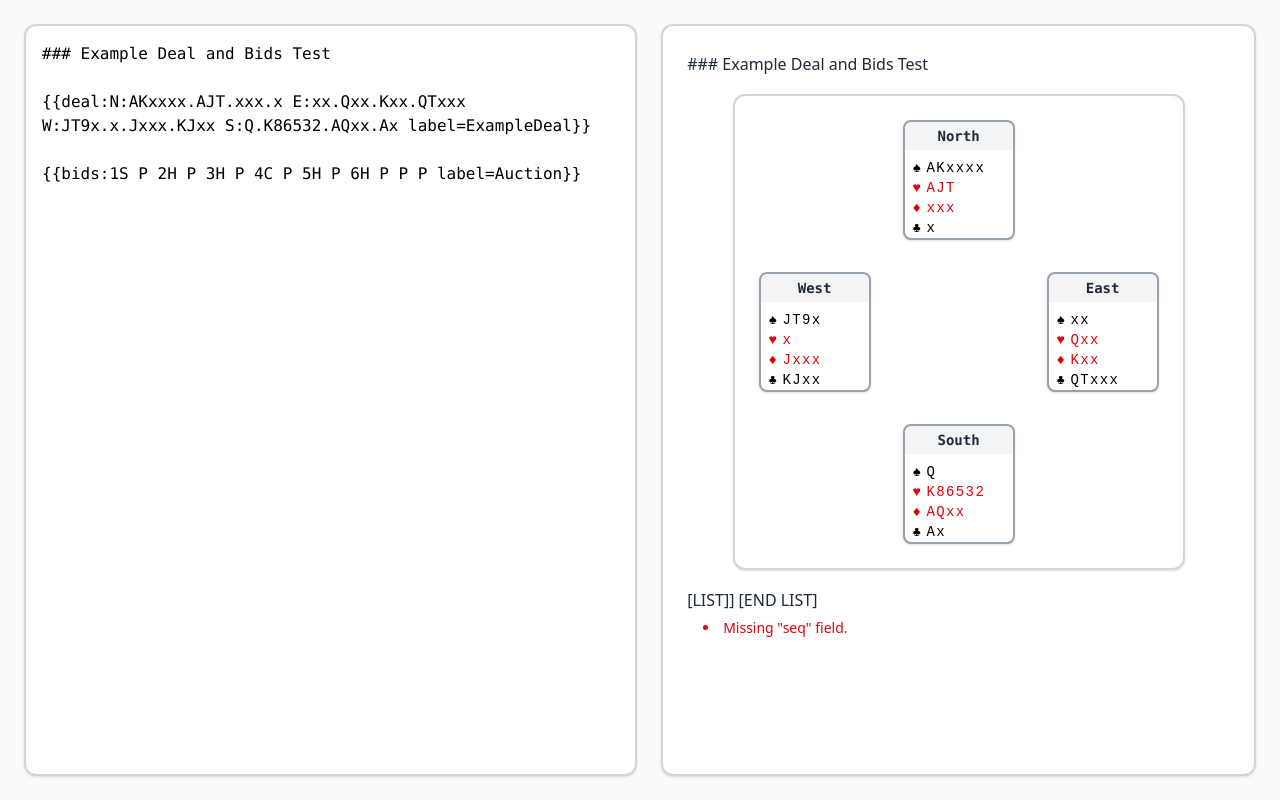
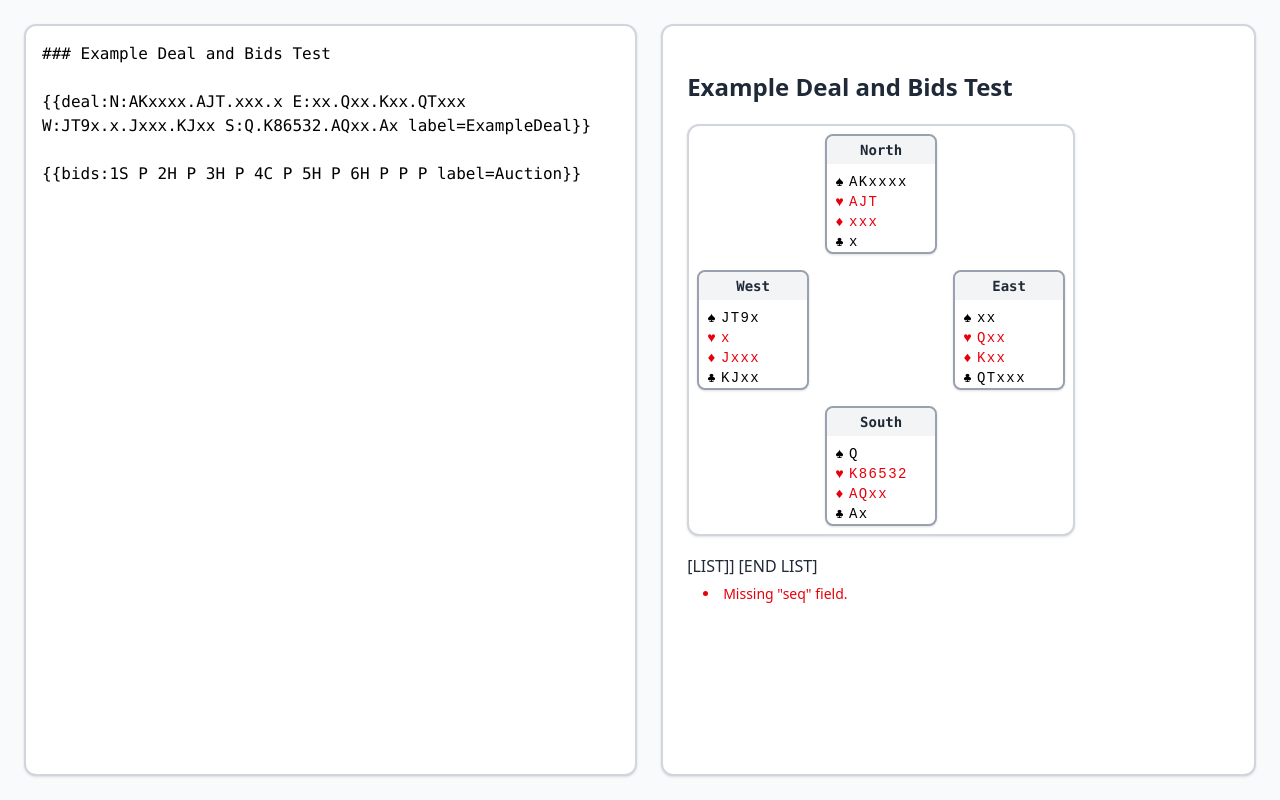
Before and after one commit to TurnerSteve/mdx-editor-trial, a SvelteKit app: page / in a window 1280 px wide. Built offline with nearby package versions, Linux system fonts and the light colour scheme.

Commit message:
Merged standard markdown and Bridge markdown

```diff
--- a/src/lib/components/DealComponent.svelte
+++ b/src/lib/components/DealComponent.svelte
@@ -59,8 +59,9 @@
 		display: grid;
 		grid-template-columns: 1fr auto 1fr;
 		grid-template-rows: auto auto auto;
-		gap: 1rem;
+		gap: 0rem;
 		width: max-content;
-		margin: auto;
+		margin: 0rem;
+    padding: 0rem
 	}
 </style>
--- a/src/lib/markdown/MarkdownRenderer.svelte
+++ b/src/lib/markdown/MarkdownRenderer.svelte
@@ -5,8 +5,15 @@
 	import DealComponent from '$lib/components/DealComponent.svelte';
 	import BidsComponent from '$lib/components/BidsComponent.svelte';
 	import UnknownCommand from '$lib/components/UnknownCommand.svelte';
+	import MarkdownIt from 'markdown-it';
 
 	const props = $props<{ markdownText: string }>();
+
+	const md = new MarkdownIt({
+		html: false,
+		breaks: true,
+		linkify: true
+	});
 
 	const componentsMap = {
 		hand: HandComponent,
@@ -54,7 +61,7 @@
 <div class="markdown-renderer">
 	{#each renderedBlocks() as block (block.key)}
 		{#if block.kind === 'text'}
-			<p>{@html block.content}</p>
+			<p>{@html md.render(block.content)}</p>
 		{:else if isComponentBlock(block) && block.type === 'hand'}
 			<HandComponent cards={block.cards ?? ''} label={block.label ?? ''} />
 			{#if !block.isValid}
--- a/src/lib/markdown/markdownIt.ts
+++ /dev/null
@@ -1,9 +0,0 @@
-// src/lib/markdown/markdownIt.ts
-import MarkdownIt from 'markdown-it';
-import { customSyntaxPlugin } from './customPlugin';
-
-export const md = new MarkdownIt({
-  html: false,
-  breaks: true,
-  linkify: true
-}).use(customSyntaxPlugin); // 👈 your {{custom}} logic
--- a/src/routes/+page.svelte
+++ b/src/routes/+page.svelte
@@ -2,10 +2,14 @@
 	import MarkdownRenderer from '$lib/markdown/MarkdownRenderer.svelte';
 	import demoMd from '$lib/tests/demoDealBids.md?raw';
 
+	// Runes reactive state for the markdown text input
 	let markdownText = $state(demoMd);
+
+	// No need for extra derived or effects here,
+	// MarkdownRenderer internally parses and renders reactively
 </script>
 
-<div class="flex h-screen gap-6 p-6 bg-gray-50">
+<div class="flex h-screen gap-6 bg-gray-50 p-6">
 	<!-- Markdown Editor (left) -->
 	<textarea
 		bind:value={markdownText}
@@ -14,7 +18,9 @@
 	></textarea>
 
 	<!-- Markdown Preview (right) -->
-  <div class="w-1/2 rounded-xl border-2 border-gray-300 bg-white p-6 shadow-sm overflow-auto prose max-w-none">
+	<div
+		class="prose w-1/2 max-w-none overflow-auto rounded-xl border-2 border-gray-300 bg-white p-6 shadow-sm"
+	>
 		<MarkdownRenderer {markdownText} />
 	</div>
 </div>
```
Lines whose indentation alone changed are shown as unchanged.
